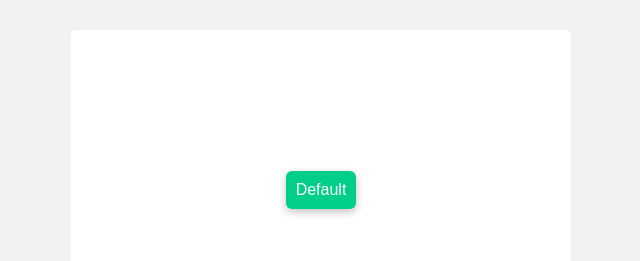
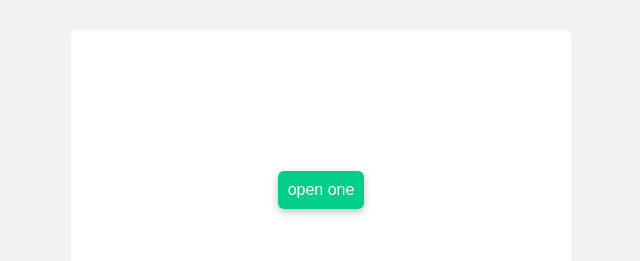
Before and after one commit to Mithila91/button-component-vue, a Vue app: page / in a window 1280 px wide. Shown: the top 261 px of the page, without its empty margins (319-959 px from the left). Built offline with nearby package versions, Linux system fonts and the light colour scheme.

Commit message:
click function working

```diff
--- a/src/App.vue
+++ b/src/App.vue
@@ -1,6 +1,11 @@
 <template>
   <div class="container">
-    <ButtonOne />
+    <div></div>
+    <ButtonOne
+      @btn-click="toggleMessage;"
+      text="open one"
+      :color="defaultColor"
+    />
   </div>
 </template>
 
@@ -9,6 +14,15 @@ import ButtonOne from "./components/ButtonOne";
 export default {
   name: "App",
   components: { ButtonOne },
+  data() {
+    return {
+      showMessage: false,
+      defaultColor: "#00ce89",
+    };
+  },
+  methods: {
+    toggleMessage() {},
+  },
 };
 </script>
 
@@ -37,7 +51,6 @@ body {
 .btn {
   display: block;
   margin: 20px auto 0;
-  background: #00ce89;
   color: white;
   padding: 10px;
   border: 0;
--- a/src/components/ButtonOne.vue
+++ b/src/components/ButtonOne.vue
@@ -1,10 +1,23 @@
 <template>
-  <button class="btn">Default</button>
+  <button @click="onClick" class="btn" :style="{ background: color }">
+    {{ text }}
+  </button>
 </template>
 
 <script>
 export default {
   name: "ButtonOne",
+  props: {
+    text: String,
+    color: String,
+    size: Boolean,
+  },
+  methods: {
+    onClick() {
+      this.$emit("btn-click");
+      console.log("I have been clicked");
+    },
+  },
 };
 </script>
 
```
Also changed, not shown: src/components/Message.vue (added).
